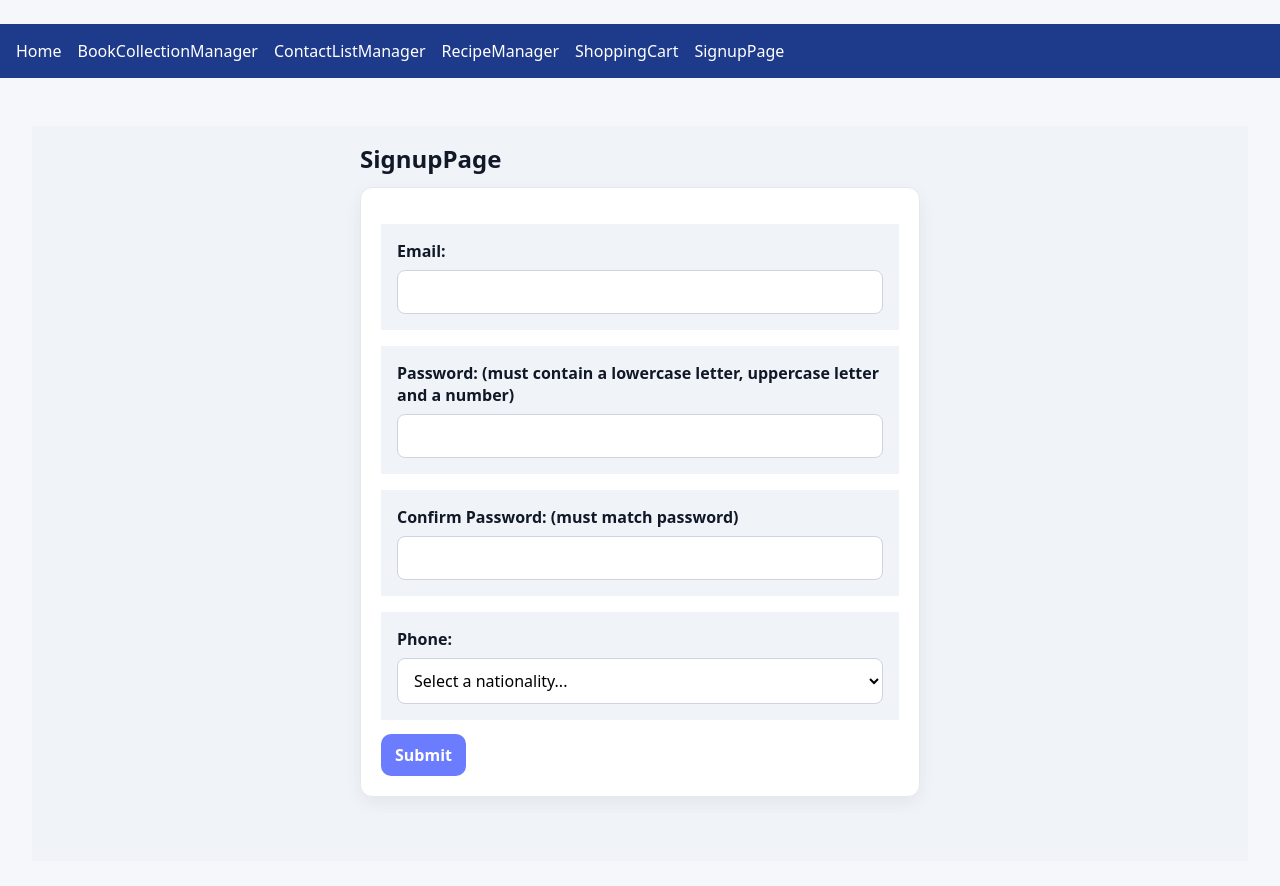
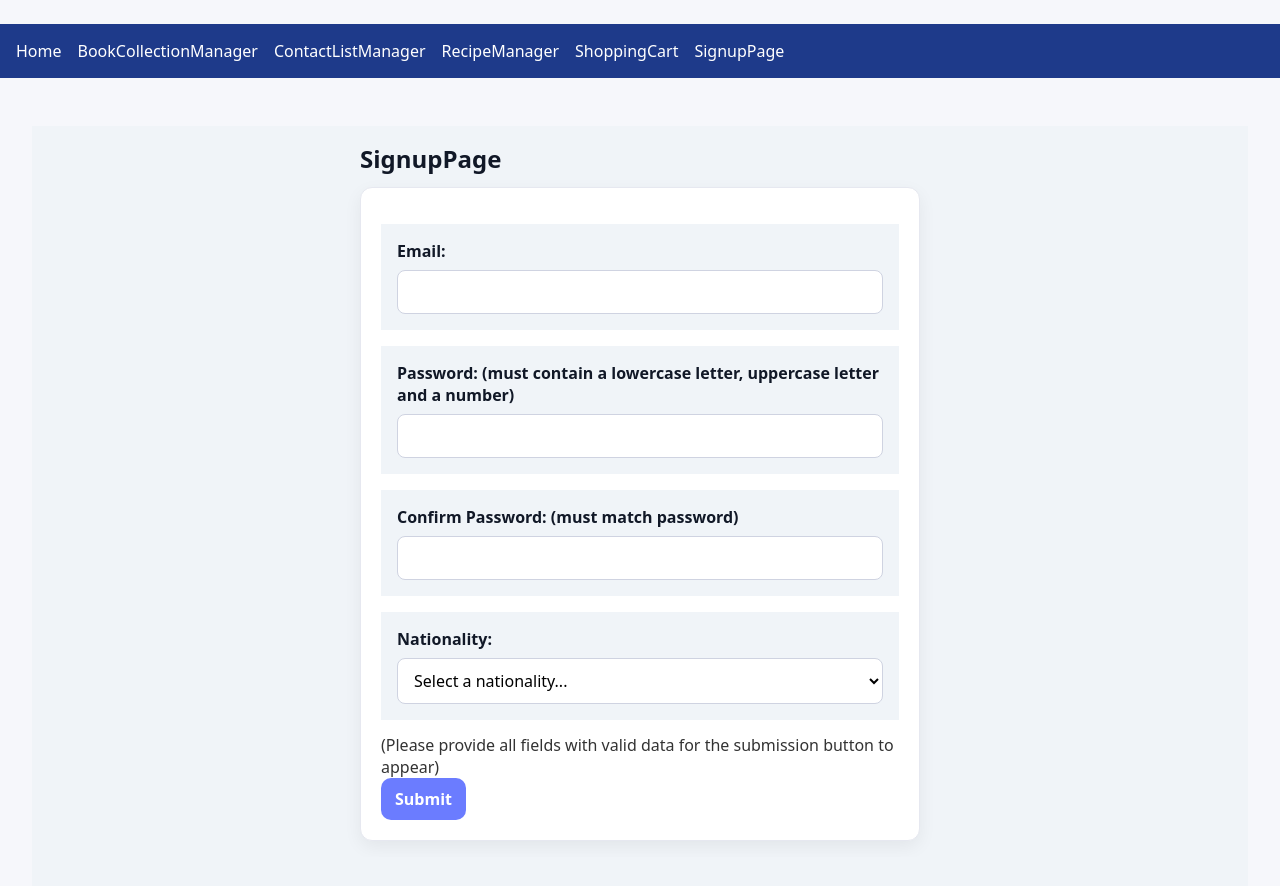
Before and after one commit to Hung-497/Coding-marathon-1, a React (Vite) app: page /#/signup in a window 1280 px wide. Shown: the top 886 px of the page. Built offline with nearby package versions, Linux system fonts and the light colour scheme.

Commit message:
fix: naming error and cleanup

```diff
--- a/src/components/SignupPage/SignupPage.jsx
+++ b/src/components/SignupPage/SignupPage.jsx
@@ -84,6 +84,7 @@ function SignupPage() {
   return (
     <div>
       <h2>SignupPage</h2>
+
       <form onSubmit={onSubmit}>
         <div>
           <label htmlFor='email'>Email:</label>
@@ -98,7 +99,7 @@ function SignupPage() {
           <input id='confirmPassword' type='password' onChange={e => validateConfirm(e.target.value)} value={confirmPassword} required/>
         </div>
         <div>
-          <label htmlFor='nationality'>Phone:</label>
+          <label htmlFor='nationality'>Nationality:</label>
           <select
             name='nationality'
             onChange={e => validateNationality(e.target.value)}
@@ -114,6 +115,7 @@ function SignupPage() {
             <option>fr</option>
           </select>
         </div>
+        <p>(Please provide all fields with valid data for the submission button to appear)</p>
         <button id='submit'>Submit</button>
       </form>
       <div id='userText'>
```
